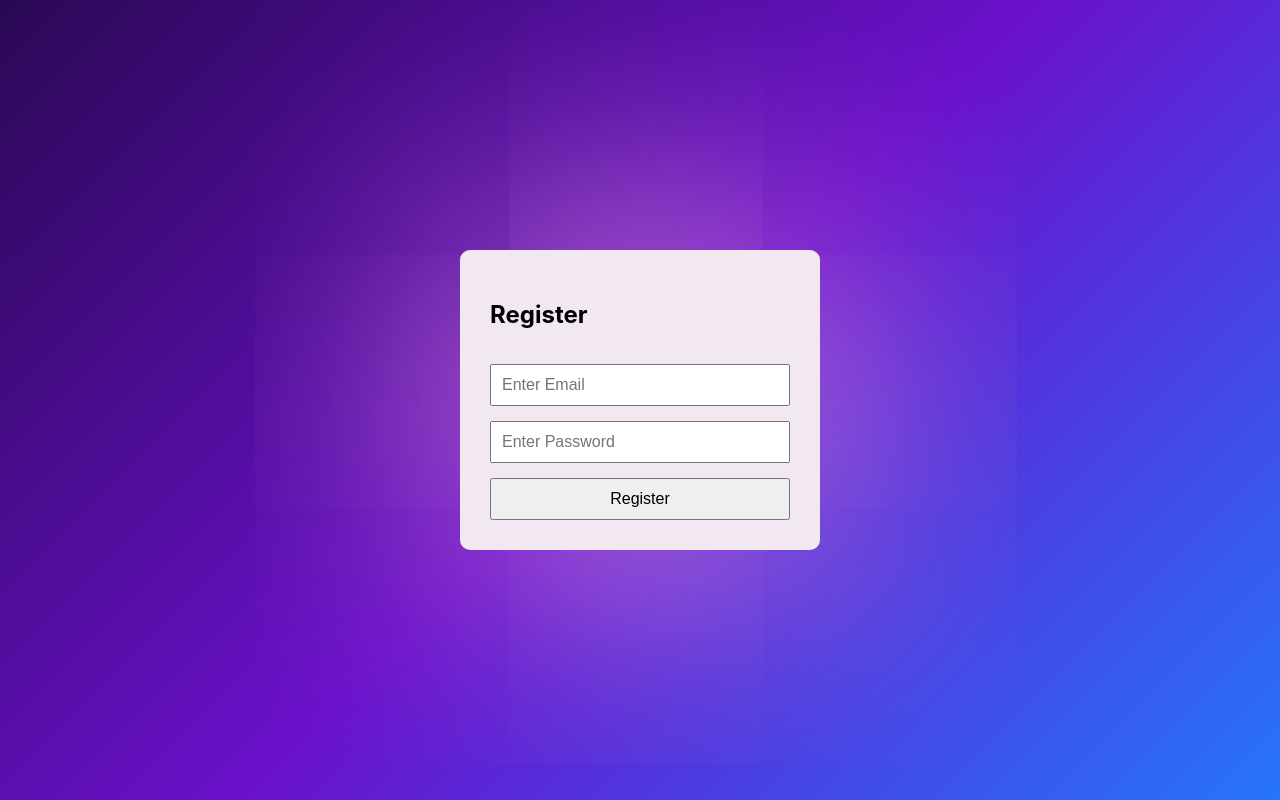
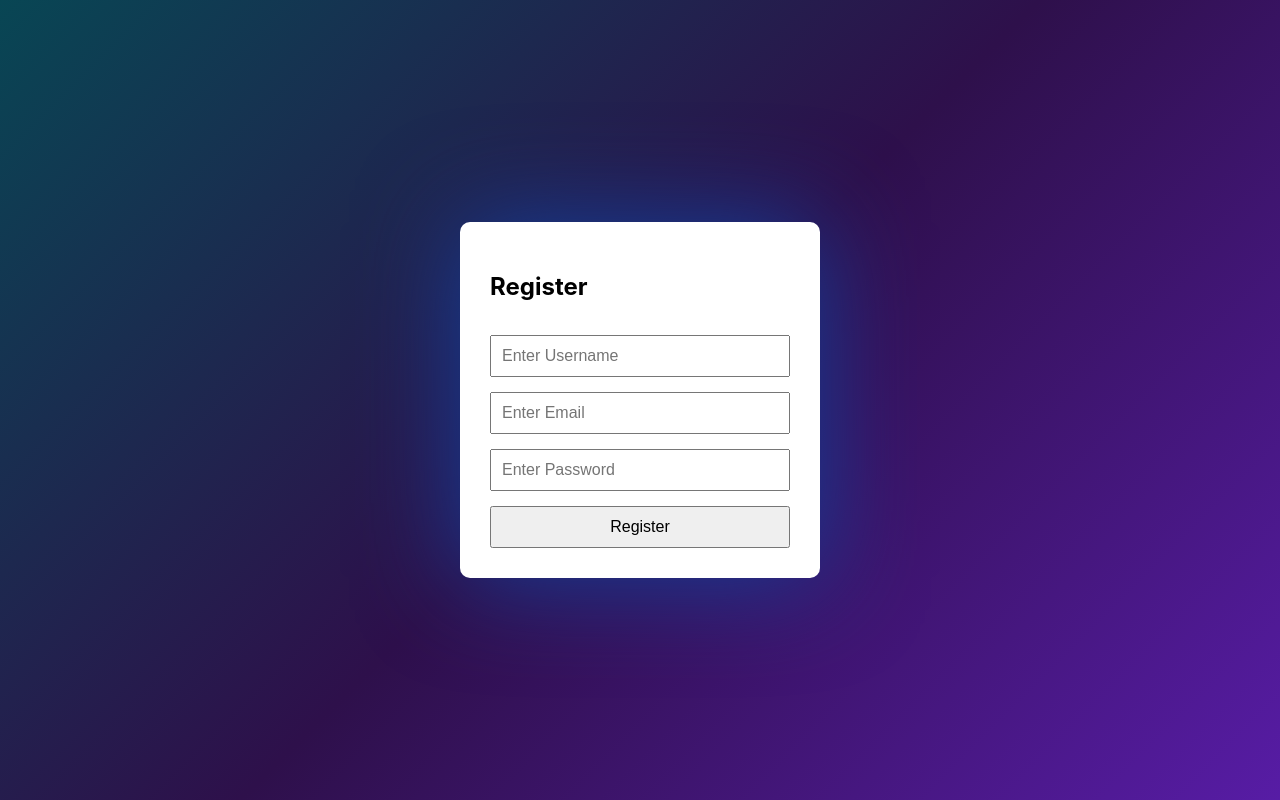
Before and after one commit to aryakrishna-pullarkat/habit-planner-year-break, a React (Create React App) app in the folder frontend/: page / in a window 1280 px wide. Built offline with nearby package versions, Linux system fonts and the light colour scheme.

Commit message:
fixed register logic

```diff
--- a/frontend/src/pages/Register.jsx
+++ b/frontend/src/pages/Register.jsx
@@ -2,6 +2,7 @@
 import axios from "axios";
 
 function Register() {
+  const [username, setUsername] = useState("");
   const [email, setEmail] = useState("");
   const [password, setPassword] = useState("");
 
@@ -12,6 +13,7 @@
       const response = await axios.post(
         "http://localhost:5000/api/auth/register",
         {
+          username,
           email,
           password,
         }
@@ -19,8 +21,12 @@
 
       console.log(response.data);
 
+      alert(response.data.message);
+
     } catch (error) {
       console.log(error);
+
+      alert(error.response.data.message);
     }
   };
 
@@ -28,6 +34,14 @@
     <div style={styles.container}>
       <form style={styles.form} onSubmit={handleRegister}>
         <h2>Register</h2>
+
+        <input
+          type="text"
+          placeholder="Enter Username"
+          value={username}
+          onChange={(e) => setUsername(e.target.value)}
+          style={styles.input}
+        />
 
         <input
           type="email"
@@ -59,7 +73,7 @@
     display: "flex",
     justifyContent: "center",
     alignItems: "center",
-    background: "linear-gradient(135deg, #2a0854, #6a11cb, #2575fc)",
+    background: "linear-gradient(135deg, #084654, #2e104b, #571ca5)",
   },
 
   form: {
@@ -67,10 +81,10 @@
     flexDirection: "column",
     gap: "15px",
     padding: "30px",
-    backgroundColor: "#f1e8f1",
+    backgroundColor: "#ffffff",
     borderRadius: "10px",
     width: "300px",
-    boxShadow: "0px 0px 1300px rgba(246, 173, 219, 0.98)",
+    boxShadow: "0px 0px 100px rgba(19, 64, 154, 0.98)",
   },
 
   input: {
```
Also changed, not shown: 2 other files (tests, documents, lock files or other folders).
